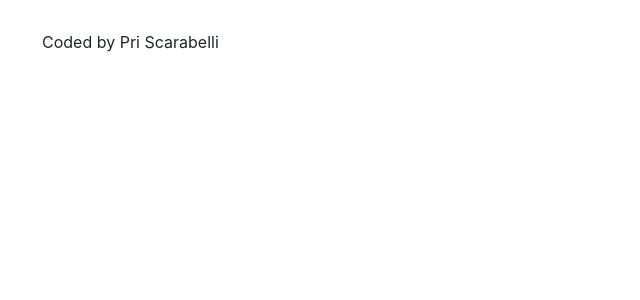
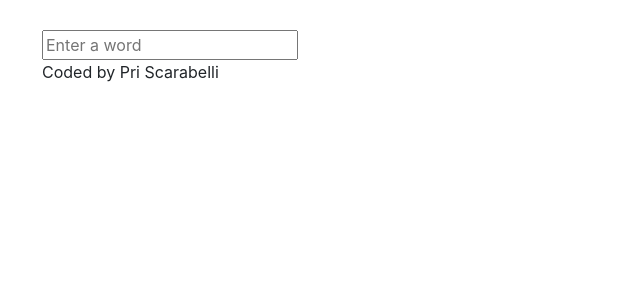
Before and after one commit to priscarabelli/Dictionarybypri, a React (Create React App) app in the folder my-app/: page / in a window 1280 px wide. Shown: the top 300 px of the page, without its empty margins (0-640 px from the left). Built offline with nearby package versions, Linux system fonts and the light colour scheme.

Commit message:
added dictionary  and results component

```diff
--- a/my-app/package.json
+++ b/my-app/package.json
@@ -6,6 +6,7 @@
     "@testing-library/jest-dom": "^5.17.0",
     "@testing-library/react": "^13.4.0",
     "@testing-library/user-event": "^13.5.0",
+    "axios": "^1.4.0",
     "react": "^18.2.0",
     "react-dom": "^18.2.0",
     "react-scripts": "5.0.1",
--- a/my-app/src/App.js
+++ b/my-app/src/App.js
@@ -1,5 +1,6 @@
 
 import './App.css';
+import Dictionary from './Dictionary';
 
 function App() {
   return (
@@ -8,6 +9,9 @@ function App() {
       <header className="App-header">
 
       </header>
+      <main>
+        <Dictionary/>
+      </main>
       <footer>
         Coded by Pri Scarabelli
       </footer>
--- a/my-app/src/Dictionary.js
+++ b/my-app/src/Dictionary.js
@@ -1,5 +1,37 @@
-import React from "react";
+import React, {useState} from "react";
+import "./Dictionary.css";
+import Results from "./Results";
+import axios from "axios";
 
 export default function Dictionary(){
+    let [Keyword, setKeyword] = useState("");
+    let [results , setResults] = useState(null);
 
+function handleResponse(response){
+   setResults(response.data);
 }
+
+// Documentation API: https://dictionaryapi.dev/
+function search(event){
+event.preventDefault();
+let apiUrl = `https://api.dictionaryapi.dev/api/v2/entries/en/${Keyword}`;
+axios.get(apiUrl).then(handleResponse);
+}
+
+function handlekeywordChange(event){
+   setKeyword(event.target.value);
+}
+
+    return( <div className="Dictionary">
+    <section>
+    <form onSubmit={search}>
+        <div className="input-box">
+        <input type="search" onChange={handlekeywordChange} placeholder="Enter a word"/>
+    </div>
+    </form>
+     </section>
+    <Results results={results}/>
+    </div>
+
+    );
+}
--- /dev/null
+++ b/my-app/src/Results.js
@@ -0,0 +1,26 @@
+import React from "react";
+
+import "./Results.css"
+
+export default function Results(props) {
+  console.log({props})
+  if (props.results) {
+    return (
+      <div className="Results">
+        <section>
+        <h2>{props.results.word}</h2>
+        <h4>/ {props.results.phonetic} /</h4>
+        </section>
+        {props.results.meanings.map(function (meaning, index) {
+          return (
+            <section key={index}>
+
+            </section>
+          );
+        })}
+      </div>
+    );
+  } else {
+    return null;
+  }
+}
```
Also changed, not shown: my-app/src/Results.css (added), 1 other file (tests, documents, lock files or other folders).
